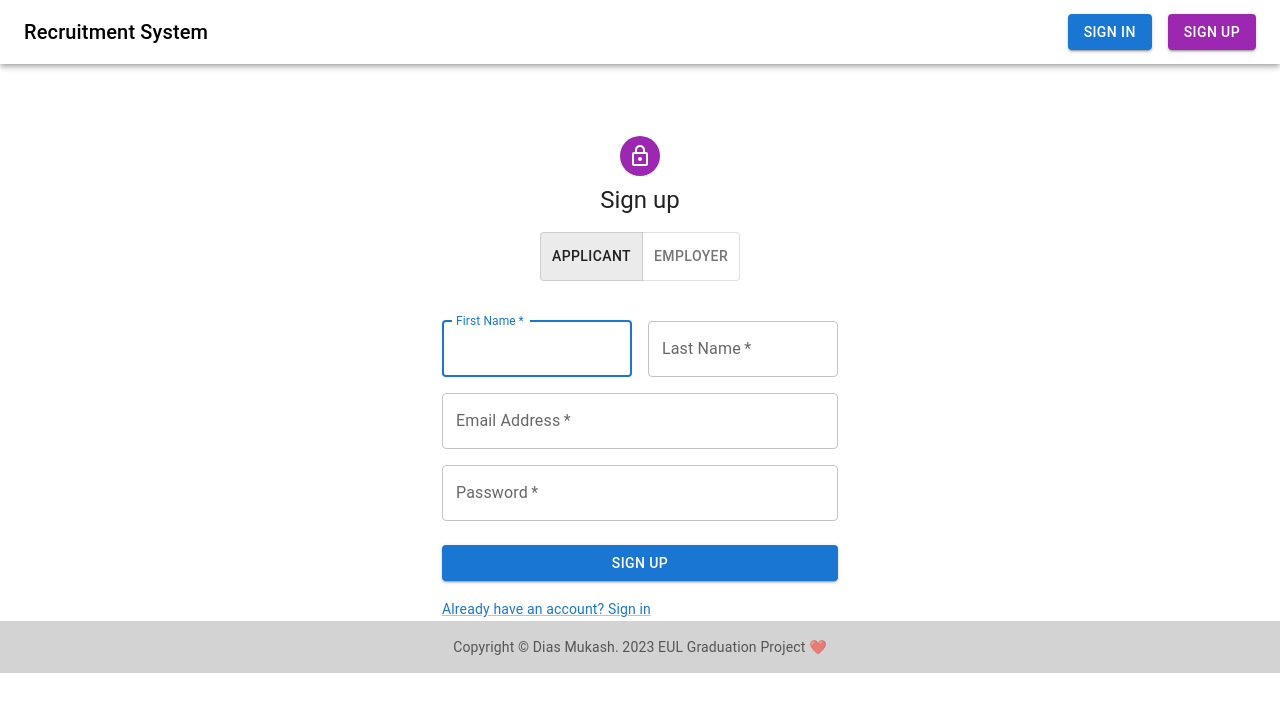
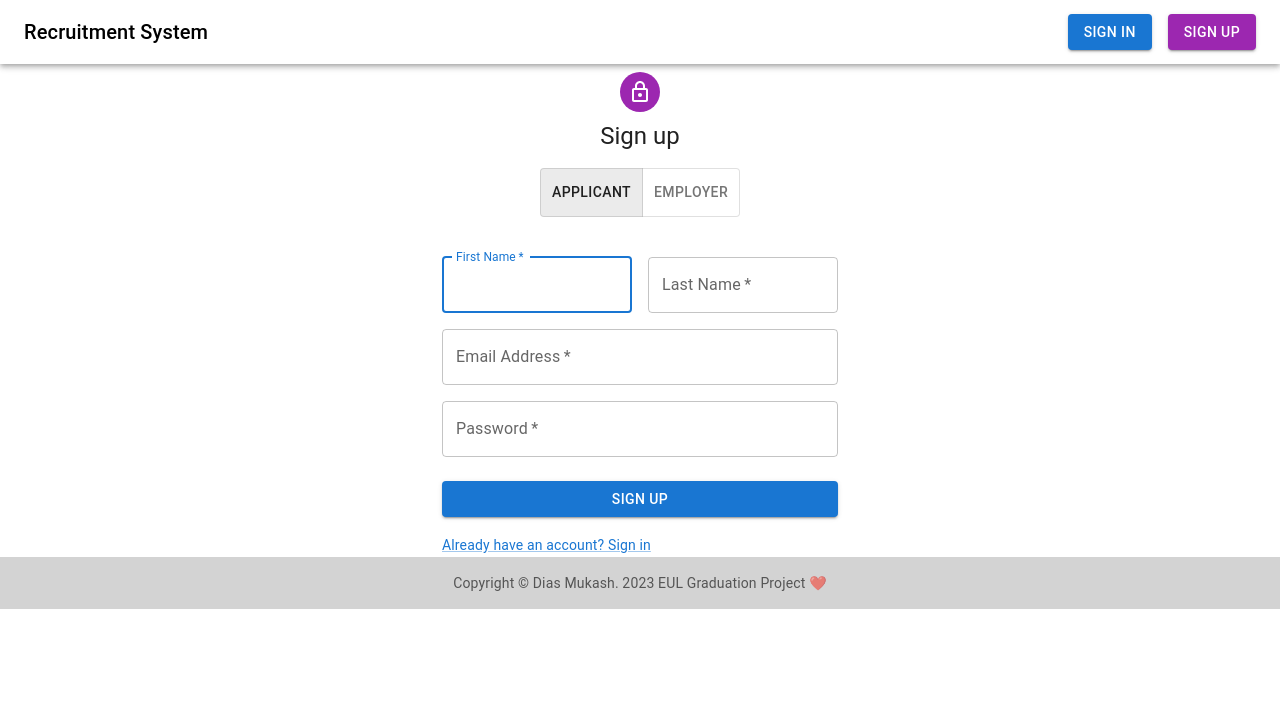
Before and after one commit to diassique/fullstack-job-platform, a React (Create React App) app in the folder client/: page /signup in a window 1280 px wide. Shown: the top 712 px of the page. Built offline with nearby package versions, Linux system fonts and the light colour scheme.

Commit message:
SignIn and SignUp components fixed

```diff
--- a/client/src/components/SignIn/SignIn.jsx
+++ b/client/src/components/SignIn/SignIn.jsx
@@ -1,10 +1,10 @@
-// SignIn.jsx
 import * as React from 'react';
 import Avatar from '@mui/material/Avatar';
 import Button from '@mui/material/Button';
 import CssBaseline from '@mui/material/CssBaseline';
 import TextField from '@mui/material/TextField';
 import Link from '@mui/material/Link';
+import { Link as RouterLink } from 'react-router-dom';
 import Grid from '@mui/material/Grid';
 import Box from '@mui/material/Box';
 import LockOutlinedIcon from '@mui/icons-material/LockOutlined';
@@ -30,7 +30,7 @@ export default function SignIn() {
         <CssBaseline />
         <Box
           sx={{
-            marginTop: 8,
+            marginTop: 0,
             display: 'flex',
             flexDirection: 'column',
             alignItems: 'center',
@@ -73,9 +73,11 @@ export default function SignIn() {
             </Button>
             <Grid container>
               <Grid item>
-                <Link href="/signup" variant="body2">
-                  {"Don't have an account? Sign Up"}
-                </Link>
+                <RouterLink to="/signup" style={{ textDecoration: 'none' }}>
+                  <Link variant="body2">
+                    {"Don't have an account? Sign Up"}
+                  </Link>
+                </RouterLink>
               </Grid>
             </Grid>
           </Box>
--- a/client/src/components/SignUp/SignUp.jsx
+++ b/client/src/components/SignUp/SignUp.jsx
@@ -1,10 +1,10 @@
-// SignUp.jsx
 import * as React from 'react';
 import Avatar from '@mui/material/Avatar';
 import Button from '@mui/material/Button';
 import CssBaseline from '@mui/material/CssBaseline';
 import TextField from '@mui/material/TextField';
 import Link from '@mui/material/Link';
+import { Link as RouterLink } from 'react-router-dom';
 import Grid from '@mui/material/Grid';
 import Box from '@mui/material/Box';
 import LockOutlinedIcon from '@mui/icons-material/LockOutlined';
@@ -40,7 +40,7 @@ export default function SignUp() {
         <CssBaseline />
         <Box
           sx={{
-            marginTop: 8,
+            marginTop: 0,
             display: 'flex',
             flexDirection: 'column',
             alignItems: 'center',
@@ -137,9 +137,11 @@ export default function SignUp() {
         </Button>
         <Grid container>
           <Grid item>
-            <Link href="/signin" variant="body2">
-              {"Already have an account? Sign in"}
-            </Link>
+            <RouterLink to="/signin" style={{ textDecoration: 'none' }}>
+              <Link variant="body2">
+                {"Already have an account? Sign in"}
+              </Link>
+            </RouterLink>
           </Grid>
         </Grid>
       </Box>
```
